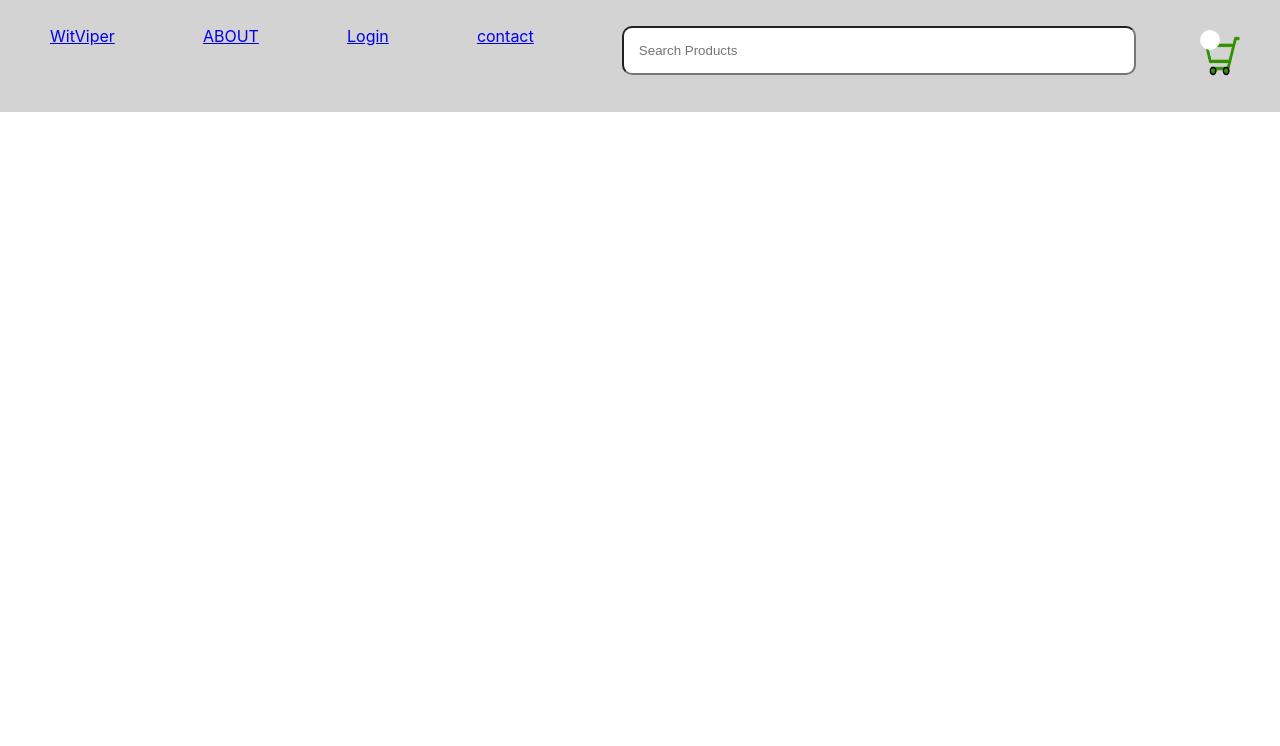
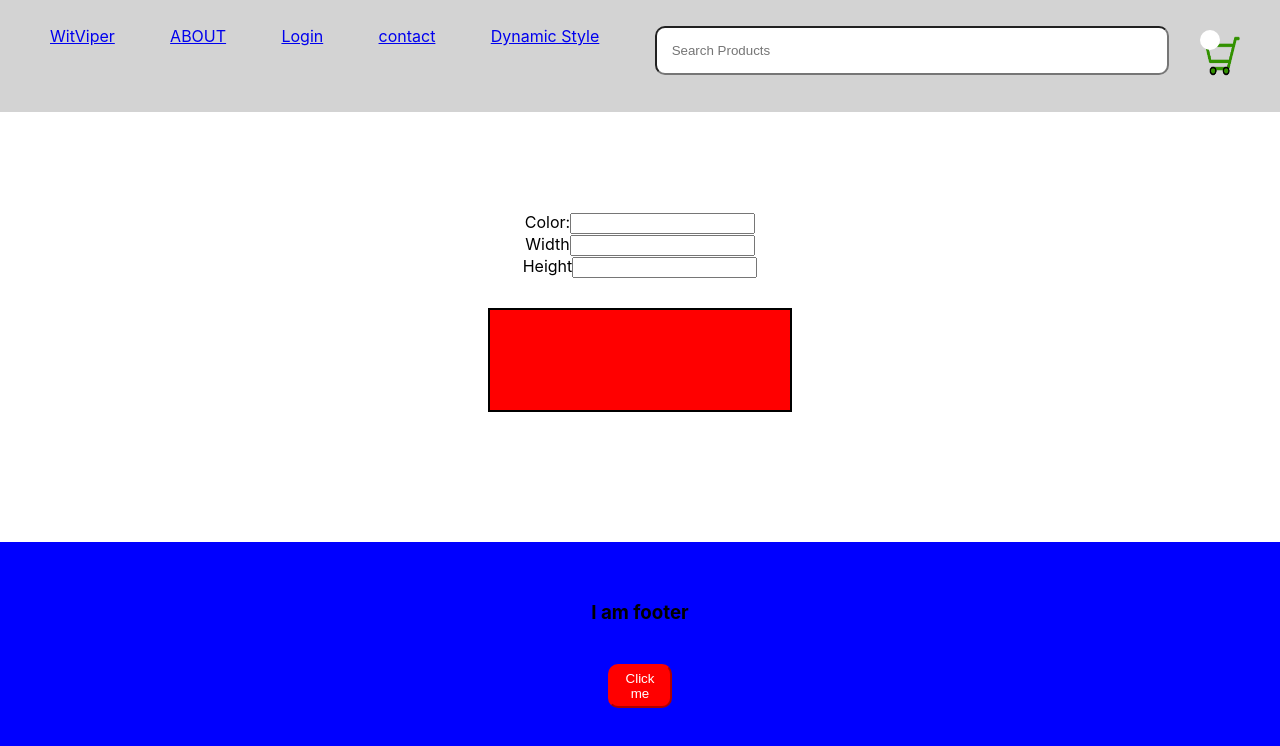
Before and after one commit to vishallovecode/learn-react-with-project, a React (Create React App) app: page /dynamicStyle in a window 1280 px wide. Shown: the top 746 px of the page. Built offline with nearby package versions, Linux system fonts and the light colour scheme.

Commit message:
dyanmic style

```diff
--- a/src/App.jsx
+++ b/src/App.jsx
@@ -9,6 +9,8 @@ import Login from './Login';
 import About from './About';
 import Contact from './Conatct';
 import Header from './Header';
+import Footer from './Footer';
+import DynamicStyle from './DynamicCss/dynamiccss';
 
 function App() {
   console.log("Code in appps") // this will re-render everytime when the dependecny or statc change
@@ -23,7 +25,11 @@ function App() {
         <Route path = '/login' element = {<Login/>}/>
         <Route path = '/about' element = {<About/>}/>
         <Route path = '/contact' element = {<Contact/>}/>
+        <Route path = '/dynamicStyle' element = {<DynamicStyle/>}/>
       </Routes>
+      <Footer>
+     <Cart/>
+      </Footer>
 
       </div>
   )
@@ -31,3 +37,5 @@ function App() {
 }
 
 export default App;
+
+// webpack create the bundle of js  , html and css webpack only =understand the js and json
--- /dev/null
+++ b/src/DynamicCss/dynamic.css
@@ -0,0 +1,22 @@
+.box {
+    border: 2px solid;
+    background-color: red;
+    display: flex;
+    margin: 30px auto 30px auto ;
+
+    width: 300px;
+    height: 100px;
+}
+
+.conatiner {
+    display: flex;
+    margin: 100px;
+}
+
+.flex {
+    display: flex;
+}
+
+.flex-column {
+    flex-direction: column;
+}
--- /dev/null
+++ b/src/DynamicCss/dynamiccss.jsx
@@ -0,0 +1,28 @@
+
+import './dynamic.css'
+const DynamicStyle = () => {
+  // dynamically change the box color and its size
+  return (
+    <div className="flex flex-column conatiner">
+      <div >
+        <span>Color:</span>
+        <input />
+      </div>
+      <div>
+        <span>Width</span>
+      <input />
+      </div>
+      <div>
+        <span>Height</span>
+      <input />
+      </div>
+      <div className="box">
+
+      </div>
+
+    </div>
+  );
+};
+
+
+export default DynamicStyle;
--- a/src/Footer.jsx
+++ b/src/Footer.jsx
@@ -8,6 +8,8 @@ class Footer extends Component {
     this.list1 = "List1";
   }
 
+  // this.props
+  // props
   render() {
    let list2 = "Cache";
    let list3 = "Cache1";
@@ -16,11 +18,8 @@ class Footer extends Component {
     return (
       <div className="footer">
         <h3> I am footer</h3>
-        <ul>
-          <li>{this.list1}</li>
-          <li>{list2}</li>
-          <li>{list3}</li>
-        </ul>
+        {this.props.children}
+
       </div>
     );
   }
--- a/src/Header.jsx
+++ b/src/Header.jsx
@@ -12,6 +12,7 @@ import './header.css'
         <Link to = '/about'>ABOUT</Link>
         <Link to = '/login'>Login</Link>
         <Link to = '/contact'>contact</Link>
+        <Link to = '/dynamicStyle'>Dynamic Style</Link>
         {/* We will create this input box as reusable */}
        <LInput title = "Search Products" onchange= {searchProduct} />
         <li style = {{height:"40px" ,width:"40px"}}>
```
